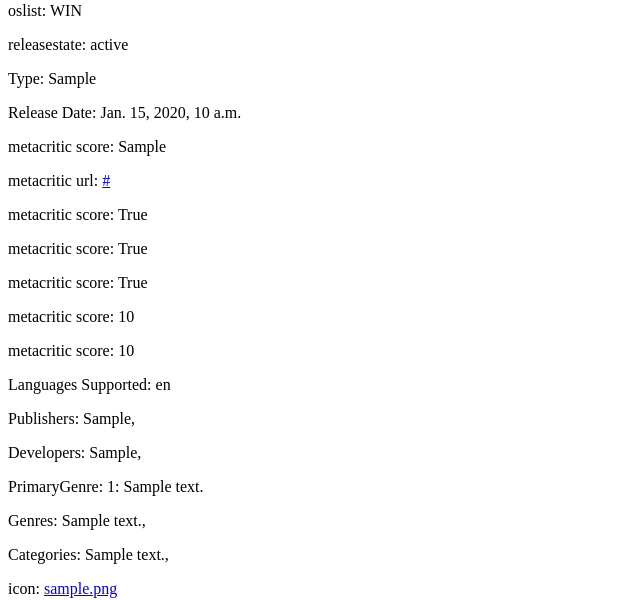
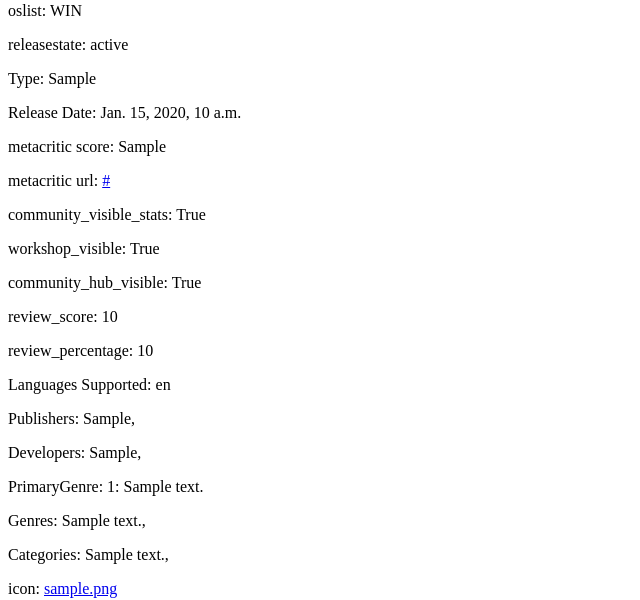
Before and after one commit to vBubbaa/django-steamkit-integration, a Django app: a page that uses djangosteamkit/templates/gameoverview.html in a window 1280 px wide. Shown: the part 150-750 px from the top of the page, without its empty margins (0-640 px from the left). Run offline with Django 3.2, Linux system fonts and the light colour scheme; tables that the repository leaves empty hold one stand-in row (values such as "Sample post").

Commit message:
Template rename cleanup

```diff
--- a/djangosteamkit/templates/gameoverview.html
+++ b/djangosteamkit/templates/gameoverview.html
@@ -16,11 +16,11 @@
       <p>Release Date: {{ game.steam_release_date }}</p>
       <p>metacritic score: {{ game.metacritic_score }}</p>
       <p>metacritic url: <a href="{{ game.metacritic_fullurl }}">{{ game.metacritic_fullurl }}</a></p>
-      <p>metacritic score: {{ game.community_visible_stats }}</p>
-      <p>metacritic score: {{ game.workshop_visible }}</p>
-      <p>metacritic score: {{ game.community_hub_visible }}</p>
-      <p>metacritic score: {{ game.review_score }}</p>
-      <p>metacritic score: {{ game.review_percentage }}</p>
+      <p>community_visible_stats: {{ game.community_visible_stats }}</p>
+      <p>workshop_visible: {{ game.workshop_visible }}</p>
+      <p>community_hub_visible: {{ game.community_hub_visible }}</p>
+      <p>review_score: {{ game.review_score }}</p>
+      <p>review_percentage: {{ game.review_percentage }}</p>
 
       Languages Supported:
       {% for lang in game.supported_languages.all %}
```
